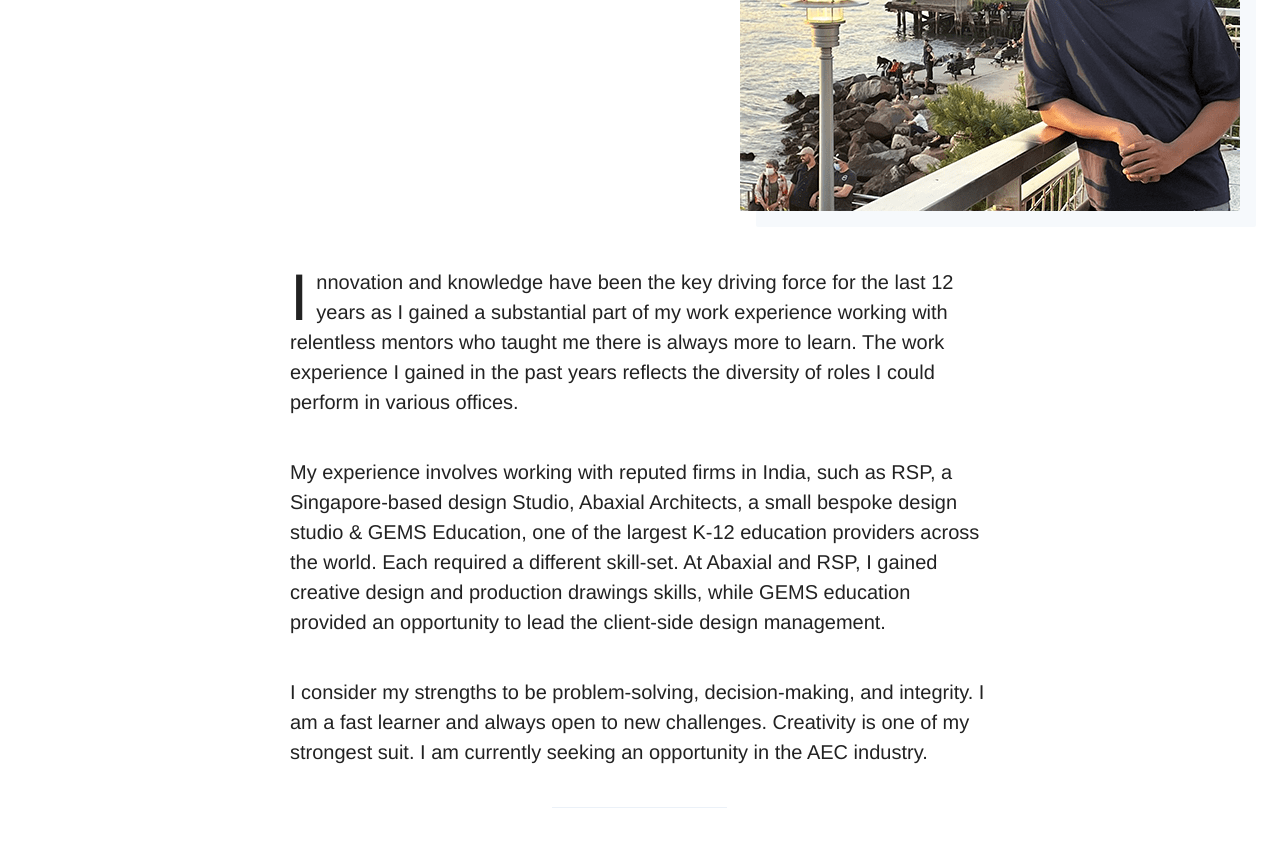
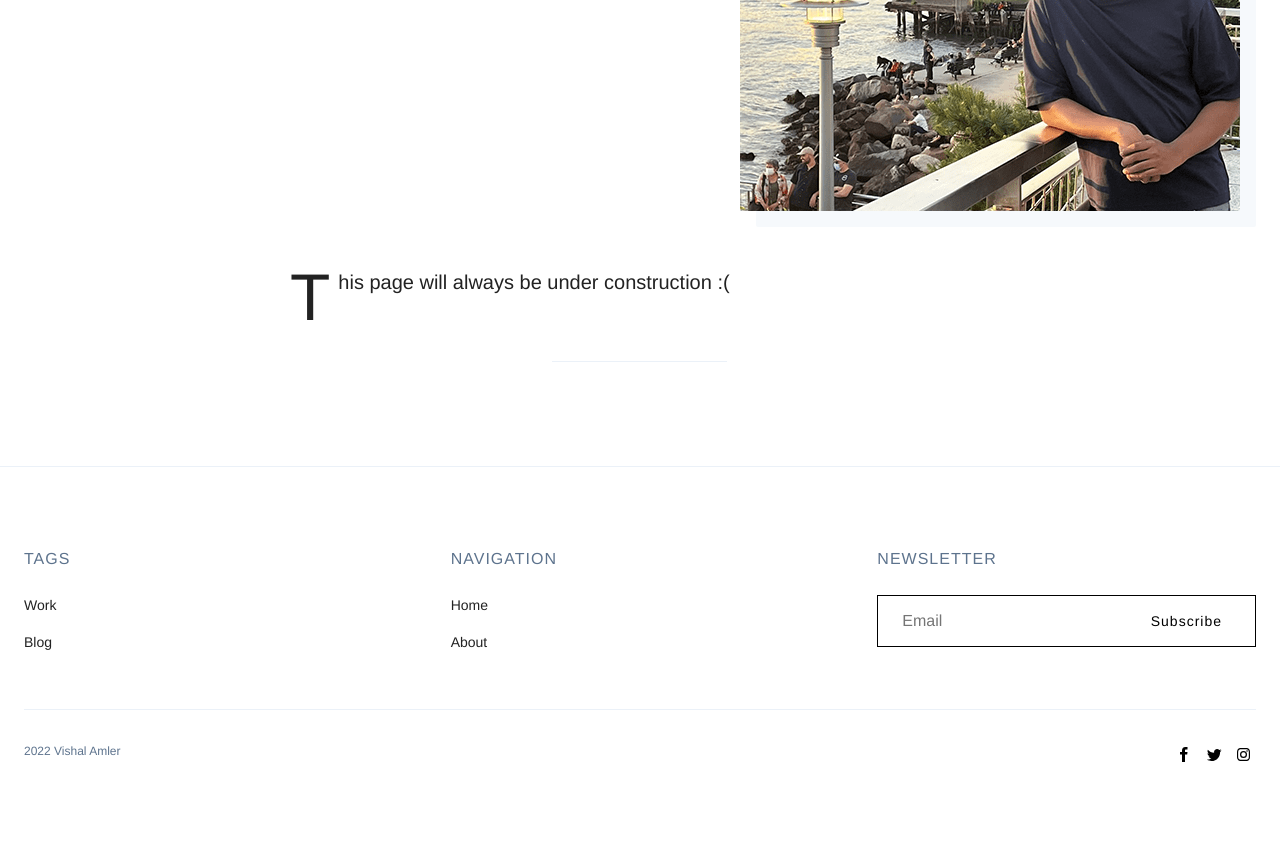
Before and after one commit to amlervishal/blog, a Jekyll site: the page built from _pages/about.md, in a window 1280 px wide and 900 px high, scrolled down 393 px. Shown: the top 847 px of the window. Built offline with Jekyll 4.4.1, drawn with Linux system fonts in a browser that asks for light colours; some web fonts are replaced; after the commit the page ends 1183 px from its top, so only the background shows below that.

```diff
--- a/_pages/about.md
+++ b/_pages/about.md
@@ -4,8 +4,4 @@ title: About
 image: '/images/pages/vishal.png'
 ---
 
-Innovation and knowledge have been the key driving force for the last 12 years as I gained a substantial part of my work experience working with relentless mentors who taught me there is always more to learn. The work experience I gained in the past years reflects the diversity of roles I could perform in various offices.
-
-My experience involves working with reputed firms in India, such as RSP, a Singapore-based design Studio, Abaxial Architects, a small bespoke design studio & GEMS Education, one of the largest K-12 education providers across the world. Each required a different skill-set. At Abaxial and RSP, I gained creative design and production drawings skills, while GEMS education provided an opportunity to lead the client-side design management.
-
-I consider my strengths to be problem-solving, decision-making, and integrity. I am a fast learner and always open to new challenges. Creativity is one of my strongest suit. I am currently seeking an opportunity in the AEC industry.
+This page will always be under construction :(
```
Also changed, not shown: _posts/2022-08-21-Ageing-of-a-city.md (added, +15 -0 lines), images/posts/Karl-blossfeldt.png (added), 1 other file.
